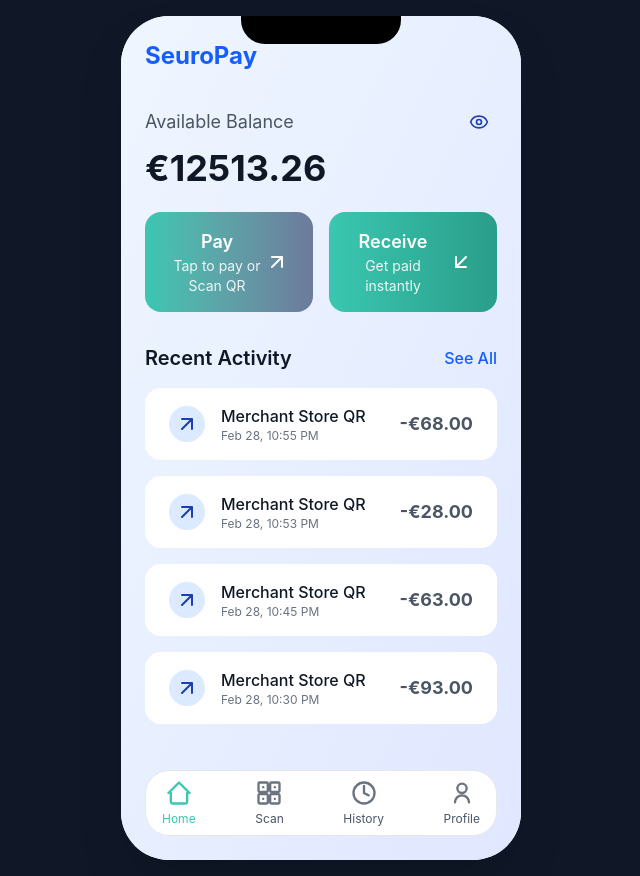
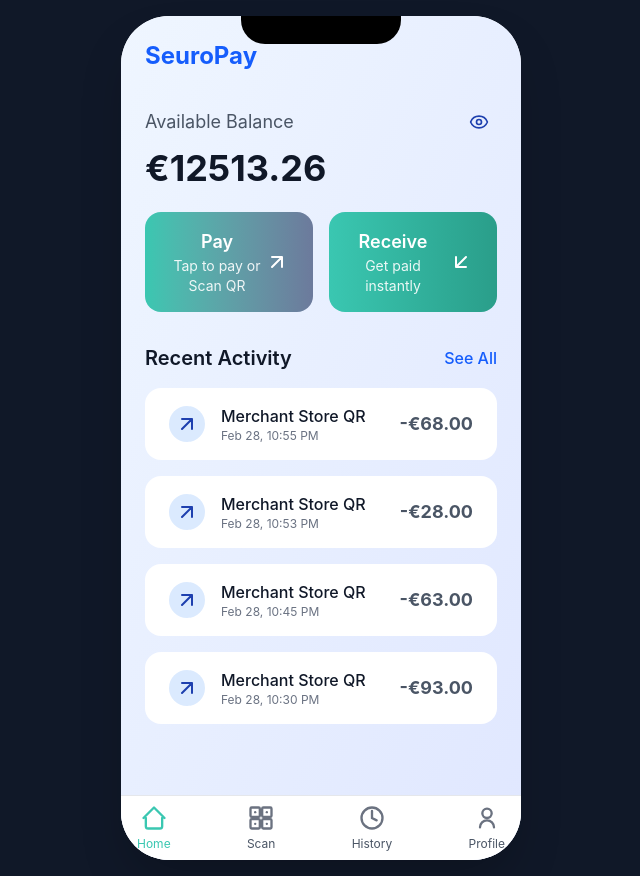
Before and after one commit to sdhabe23/seuropay-demo-app, a React (Vite) app: page / in a window 1280 px wide. Shown: the whole page, without its empty margins (319-959 px from the left). Built offline with nearby package versions, Linux system fonts and the light colour scheme.

Commit message:
Fix: pin nav bar to bottom, only scroll content area

```diff
--- a/src/app/components/Home.tsx
+++ b/src/app/components/Home.tsx
@@ -43,8 +43,9 @@ export function Home(): React.ReactNode {
   }, [balanceVisible]);
 
   return (
-    <div className={darkMode ? "bg-[#10192B] h-full w-full rounded-3xl p-6 flex flex-col justify-between shadow-xl overflow-y-auto" : "bg-gradient-to-br from-blue-50 to-indigo-100 h-full w-full rounded-3xl p-6 flex flex-col justify-between shadow-xl overflow-y-auto"}>
-      <div>
+    <div className={darkMode ? "bg-[#10192B] h-full w-full rounded-3xl flex flex-col shadow-xl" : "bg-gradient-to-br from-blue-50 to-indigo-100 h-full w-full rounded-3xl flex flex-col shadow-xl"}>
+      {/* Scrollable content area */}
+      <div className="flex-1 overflow-y-auto p-6">
         <div className={darkMode ? "text-[#3AC7B1] text-2xl font-bold mb-8" : "text-blue-600 text-2xl font-bold mb-8"}>SeuroPay</div>
         <div className="flex items-center justify-between mb-2">
           <div className={darkMode ? "text-[#A3B1CC] text-lg" : "text-gray-600 text-lg"}>Available Balance</div>
@@ -107,7 +108,9 @@ export function Home(): React.ReactNode {
           ))}
         </div>
       </div>
-      <div className={darkMode ? "flex justify-between items-center mt-8 bg-[#181F32] rounded-3xl px-4 py-2" : "flex justify-between items-center mt-8 bg-white rounded-3xl px-4 py-2 border border-gray-200"}>
+
+      {/* Fixed nav bar — always visible at bottom */}
+      <div className={darkMode ? "flex-shrink-0 flex justify-between items-center bg-[#181F32] rounded-b-3xl px-4 py-2" : "flex-shrink-0 flex justify-between items-center bg-white rounded-b-3xl px-4 py-2 border-t border-gray-200"}>
         <button onClick={() => navigate("/")} className="flex flex-col items-center hover:opacity-80 transition-opacity">
           <svg width="28" height="28" fill="none" viewBox="0 0 24 24"><path d="M3 12l9-9 9 9M5 12v7a2 2 0 002 2h10a2 2 0 002-2v-7" stroke="#3AC7B1" strokeWidth="2" strokeLinecap="round" strokeLinejoin="round"/></svg>
           <span className="text-[#3AC7B1] text-xs mt-1">Home</span>
```
